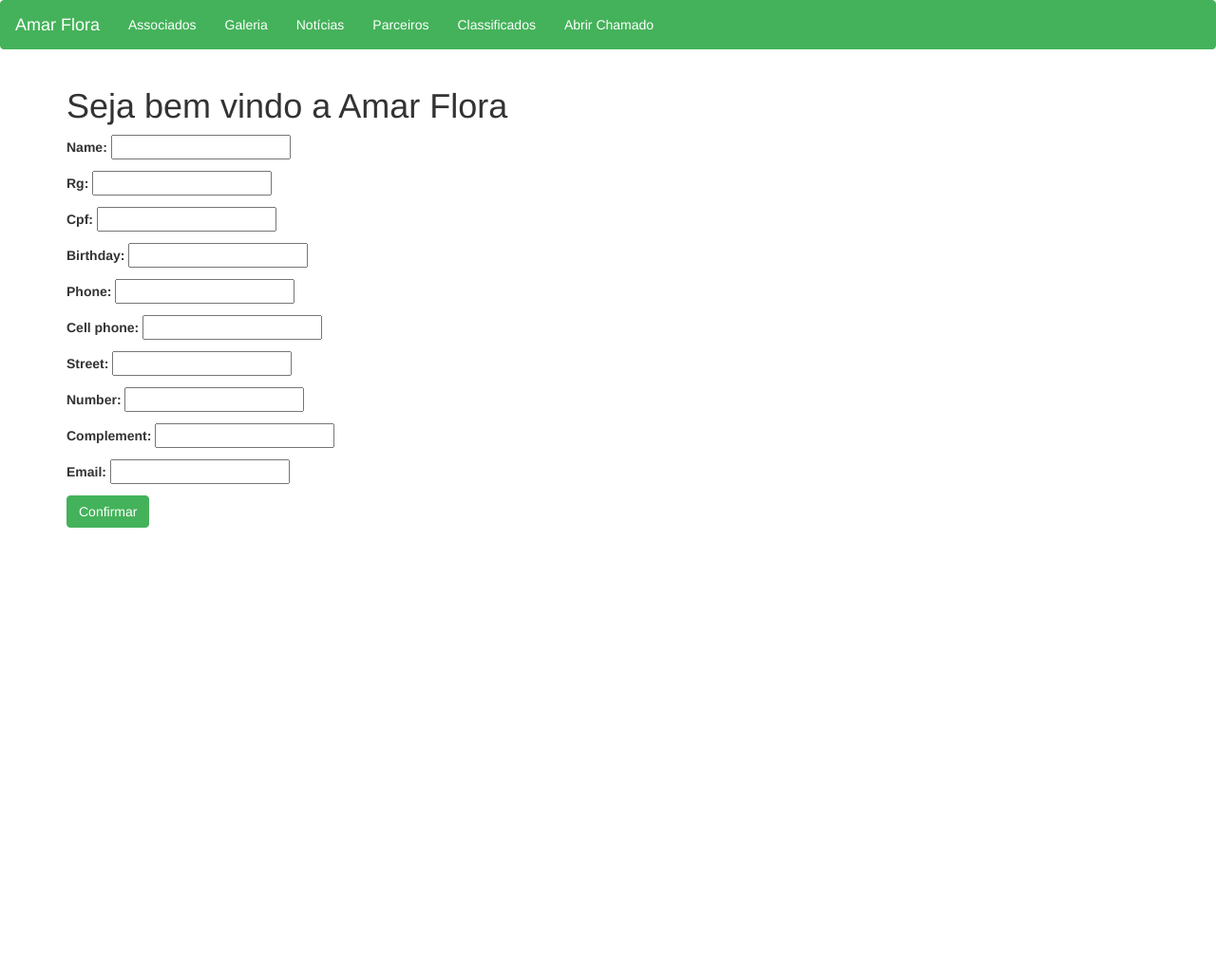
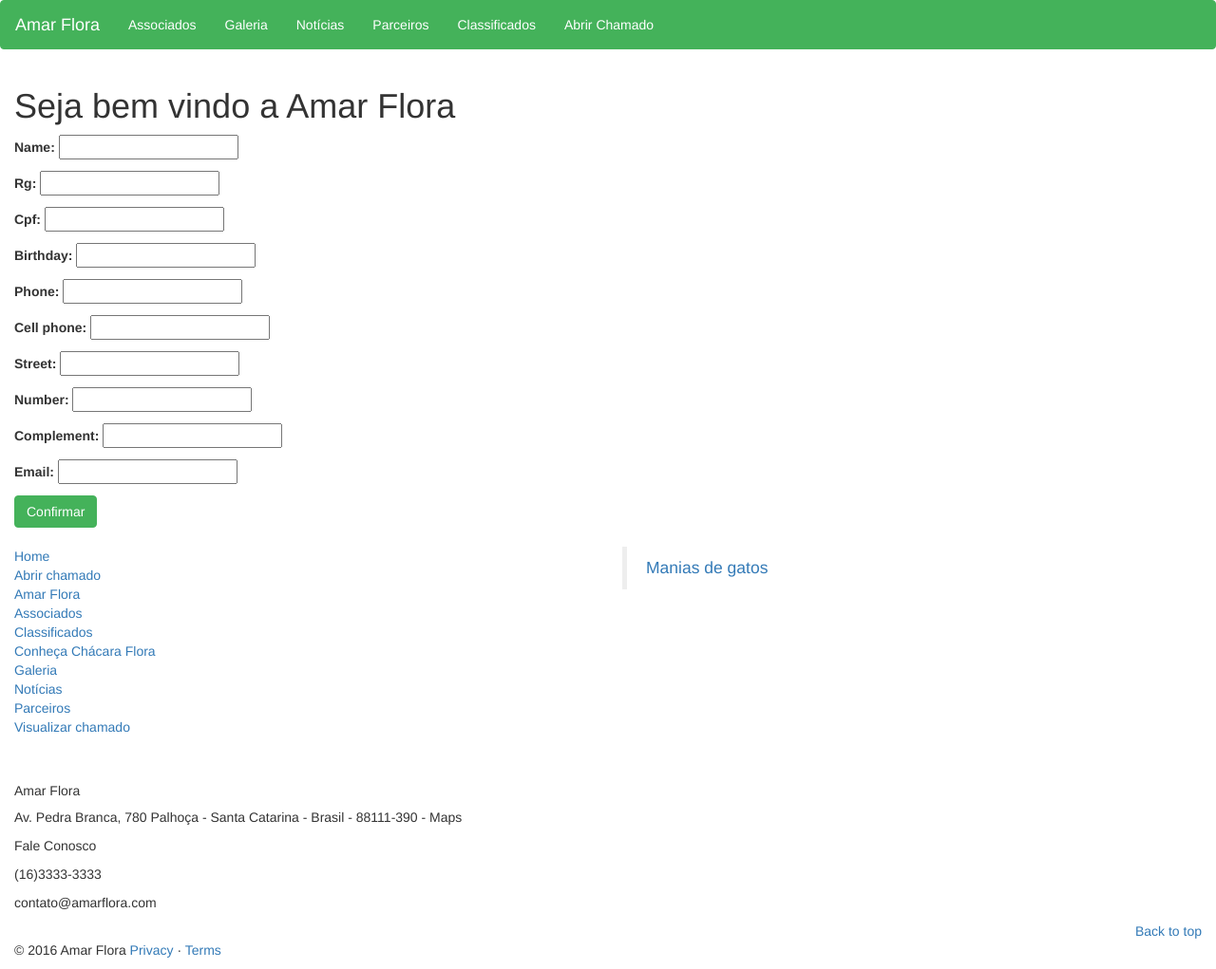
Before and after one commit to guicarvalho/Amar-Flora, a Django app: page /core/associate/new/ in a window 1280 px wide. Shown: the whole page at 95% size. Before the commit the page ends 556 px from the top, so only its background shows below. Run offline with Django 3.2, Linux system fonts and the light colour scheme; some libraries are stand-ins or nearby versions.

Commit message:
layout home

```diff
--- a/core/templates/core/associate_new.html
+++ b/core/templates/core/associate_new.html
@@ -1,25 +1,26 @@
 {% extends 'core/base.html' %}
 
-{% block title %} Novo Associado {% endblock %}
+{% block title %} Novo associado {% endblock %}
 
 {% block content %}
 
 	{% if messages %}
 		<ul>
-	    {% for message in messages %}
-	    	<li
-	    	{% if 'error' in	message.tags %}
-	    		class="alert-danger"
-	    	{% elif 'success' in message.tags %}
-	    		class="alert-success"
-	    	{% endif %}>{{ message }}
-	    	</li>
-	    {% endfor %}
+			{% for message in messages %}
+
+				<li {% if 'error' in message.tags %}class="alert-danger"
+				{% elif 'success' in message.tags %}class="alert-sucess"
+				{% endif %}>{{ message }}</li>
+
+			{% endfor %}
 		</ul>
 	{% endif %}
 
-	<h1>Seja bem vindo a Amar Flora</h1>
-	<form action="{% url 'associate-new' %}" method="post"> {% csrf_token %}
+	<h1>Seja bem vindo a  Amar Flora</h1>
+
+	<form action="{% url 'associate-new' %}" method="post">
+		{% csrf_token %}
+
 		{{ form.as_p }}
 
 		<button type="submit" class="btn btn-custom">Confirmar</button>
--- a/core/templates/core/base.html
+++ b/core/templates/core/base.html
@@ -5,19 +5,22 @@
 
 	{% load staticfiles %}
 	<link rel="stylesheet" type="text/css" href="{% static 'bootstrap/css/bootstrap.min.css'%}">
-	{% block extra_css %}{% endblock %}
+	{% block extra_css %}{% endblock%}
+
 </head>
 <body>
 
- 	{% include 'core/nav.html' %}
+	{% include 'core/nav.html' %}
 
-	<div class="container">
-		{% block content %}{% endblock %}
+	<div class="container-fluid">
+	{% block content %}{% endblock %}
 	</div>
 
 	<script type="text/javascript" src="{% static 'bootstrap/js/bootstrap.min.js' %}"></script>
+	<script type="text/javascript" src="{% static 'bootstrap/js/jquery.min.js' %}"></script>
+
+	{% include 'core/footer.html' %}
 
 	{% block extra_js %}{% endblock %}
-
 </body>
 </html>
--- /dev/null
+++ b/core/templates/core/footer.html
@@ -0,0 +1,72 @@
+ {% load staticfiles %}
+
+{% block extra_css %}
+	<link rel="stylesheet" type="text/css" href="{% static 'core/css/custom-footer.css'%}">
+{% endblock %}
+
+<footer>
+	<div class="container-fluid">
+		<div class="row">
+			<div class="col-md-6">
+				<div id="informacoes_rodape">
+					<div id="links">
+						<br>
+						<a href="#">Home</a>
+						<br>
+						<a href="#">Abrir chamado</a>
+						<br>
+						<a href="#">Amar Flora</a>
+						<br>
+						<a href="#">Associados</a>
+						<br>
+						<a href="#">Classificados</a>
+						<br>
+						<a href="#">Conheça Chácara Flora</a>
+						<br>
+						<a href="#">Galeria</a>
+						<br>
+						<a href="#">Notícias</a>
+						<br>
+						<a href="#">Parceiros</a>
+						<br>
+						<a href="#">Visualizar chamado</a>
+					</div>
+
+					<br><br>
+
+					<h5>Amar Flora</h5>
+					<p>Av. Pedra Branca, 780
+				   	   Palhoça - Santa Catarina - Brasil - 88111-390 - Maps</p>
+					<p>Fale Conosco</p>
+					<p>(16)3333-3333</p>
+					<p>contato@amarflora.com</p>
+					</div>
+			</div>
+
+			<div class="col-md-6">
+				<br>
+				<div class="fb-page" data-href="https://www.facebook.com/ManiasDeGatos/" data-small-header="false" data-adapt-container-width="true" data-hide-cover="false" data-show-facepile="true" data-width="500px" data-height="300px">
+					<div class="fb-xfbml-parse-ignore">
+						<blockquote cite="https://www.facebook.com/ManiasDeGatos/">
+							<a href="https://www.facebook.com/ManiasDeGatos/">Manias de gatos</a>
+						</blockquote>
+					</div>
+				</div>
+			</div>
+		</div>
+	    <p class="pull-right"><a href="#">Back to top</a></p>
+	    <br>
+	    <p>© 2016 Amar Flora  <a href="#">Privacy</a> · <a href="#">Terms</a></p>
+    </div>
+</footer>
+
+{% block extra_js %}
+	<div id="fb-root"></div>
+		<script>(function(d, s, id) {
+		  var js, fjs = d.getElementsByTagName(s)[0];
+		  if (d.getElementById(id)) return;
+		  js = d.createElement(s); js.id = id;
+		  js.src = "//connect.facebook.net/pt_BR/sdk.js#xfbml=1&version=v2.6";
+		  fjs.parentNode.insertBefore(js, fjs);
+		}(document, 'script', 'facebook-jssdk'));</script>
+{% endblock %}
--- a/core/templates/core/gallery.html
+++ b/core/templates/core/gallery.html
@@ -1,9 +1,10 @@
 {% extends 'core/base.html' %}
 
-{% block title %} Galeria {% endblock %}
+{% block title %}Galeria{% endblock %}
 
 {% block content %}
 	<div class="jumbotron">
-		<h1>Minha Galeria</h1>
+		<h1>Hello world!</h1>
 	</div>
+
 {% endblock %}
```
Also changed, not shown: core/templates/core/associate_list.html (+3 -5 lines), core/templates/core/home.html (+121 -3 lines), core/templates/core/news_list.html (+3 -4 lines), statics/core/images/img1.jpg (added), statics/core/images/img2.jpg (added), statics/core/images/img3.jpg (added), statics/core/images/img4.jpg (added), statics/core/images/partner.jpg (added).
